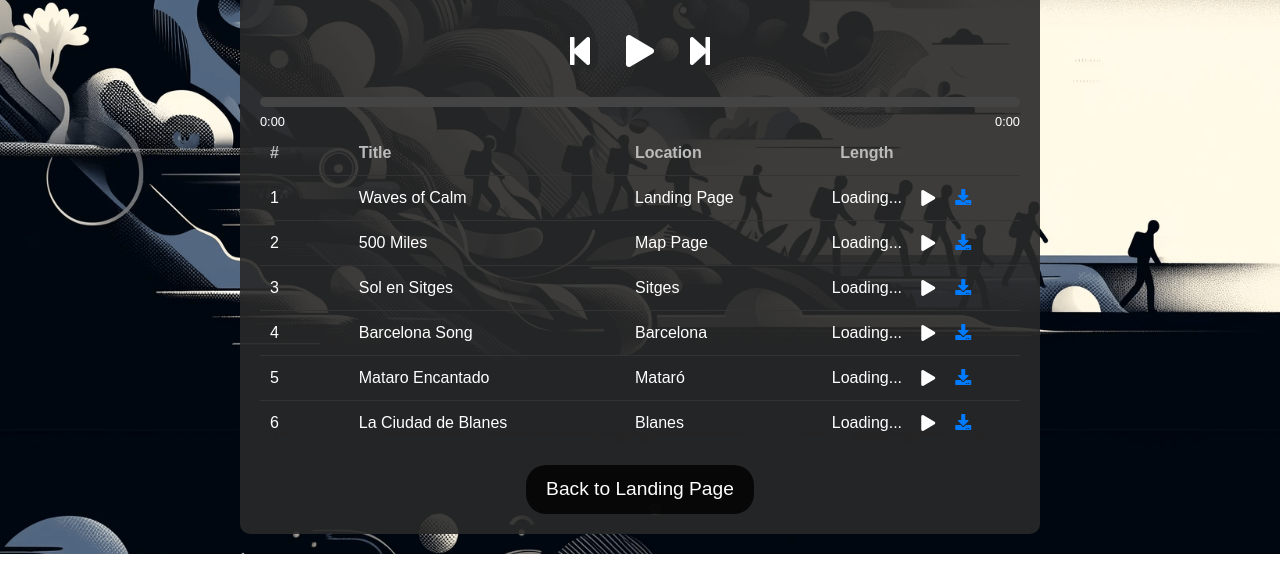
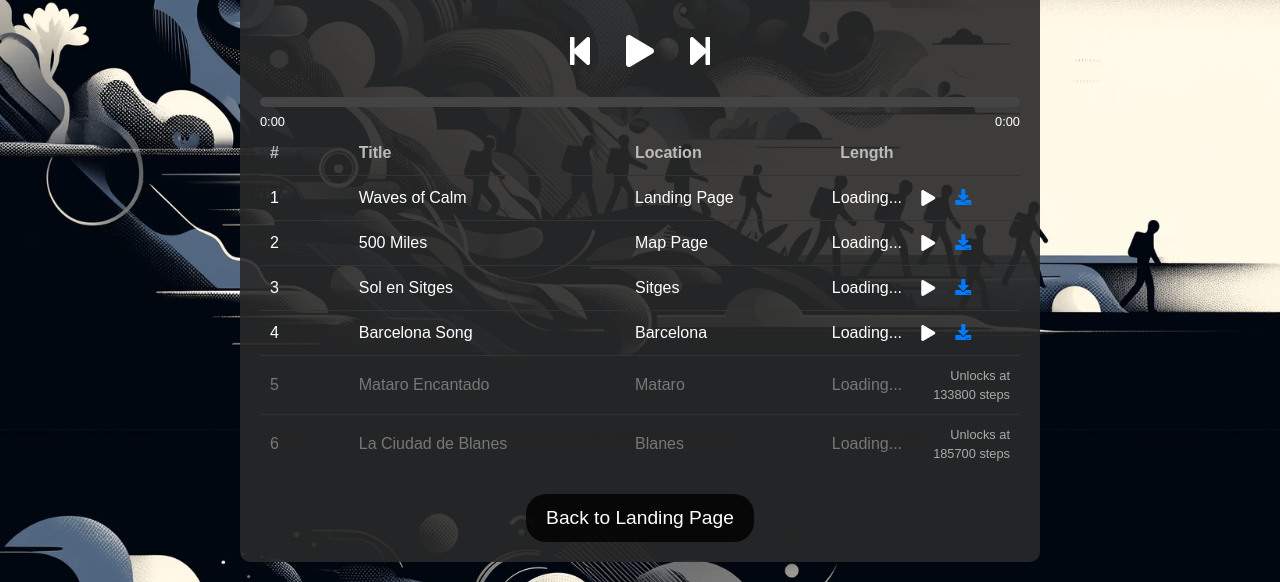
Before and after one commit to Sparmane/step-challenge, a plain HTML site: page playlist.html in a window 1280 px wide. Shown: the part 370-952 px from the top of the page. Before the commit the page ends 924 px from the top, so only its background shows below. Drawn offline with nearby package versions, Linux system fonts and the light colour scheme.

Commit message:
Update playlist.html
Playlist Fixed

```diff
--- a/playlist.html
+++ b/playlist.html
@@ -168,7 +168,7 @@
     </div>
     <div class="player-controls">
       <button id="prevButton"><i class="fas fa-step-backward"></i></button>
-      <button id="playButton" onclick="playSong(0)"><i class="fas fa-play"></i></button>
+      <button id="playButton"><i class="fas fa-play"></i></button>
       <button id="nextButton"><i class="fas fa-step-forward"></i></button>
     </div>
     <div class="progress-container" id="progressContainer">
@@ -191,23 +191,16 @@
     <a href="index.html" class="back-button" id="backButton">Back to Landing Page</a>
   </div>
   <script>
-    // Get the current step count from map.js (adjust the path if necessary)
-    const script = document.createElement('script');
-    script.src = 'map.js';
-    document.head.appendChild(script);
-
-    script.onload = () => {
-      const currentSteps = stepData.currentSteps;
-
     const songs = [
       { title: "Waves of Calm", artist: "Landing Page", stepsRequired: 0, file: "Waves of Calm.mp3", page: "Landing Page", art: "background.png" },
       { title: "500 Miles", artist: "Map Page", stepsRequired: 0, file: "500 Miles.mp3", page: "Map Page", art: "map.png" },
       { title: "Sol en Sitges", artist: "Sitges", stepsRequired: 61293, file: "Sol en Sitges.mp3", page: "Sitges", art: "Sitgesbg.png" },
       { title: "Barcelona Song", artist: "Barcelona", stepsRequired: 71400, file: "BarcelonaSong.mp3", page: "Barcelona", art: "BarcelonaBg.png" },
-        { title: "Mataro Encantado", artist: "Mataró", stepsRequired: 133800, file: "Mataro Encantado.mp3", page: "Mataró", art: "backgroundmataro.png" },
+      { title: "Mataro Encantado", artist: "Mataro", stepsRequired: 133800, file: "Mataro Encantado.mp3", page: "Mataro", art: "backgroundmataro.png" },
       { title: "La Ciudad de Blanes", artist: "Blanes", stepsRequired: 185700, file: "La Ciudad de Blanes.mp3", page: "Blanes", art: "backgroundblanes.png" }
     ];
 
+    let currentSteps = 85000; // Example current steps; update dynamically
     let currentSongIndex = null;
     let audio = null;
     let isDragging = false;
@@ -221,7 +214,7 @@
         songItem.classList.add('song-item', currentSteps >= song.stepsRequired ? 'unlocked' : 'locked');
         songItem.innerHTML = `
           <div class="track-number">${index + 1}</div>
-            <div class="title">${song.title}</div>
+          <div class="title" onclick="playSong(${index})">${song.title}</div>
           <div class="location">${song.artist}</div>
           <div class="length" id="length-${index}">Loading...</div>
           <div class="controls actions">
@@ -349,6 +342,7 @@
 
     document.getElementById('nextButton').onclick = playNextSong;
     document.getElementById('prevButton').onclick = playPrevSong;
+    document.getElementById('playButton').onclick = () => playSong(0);
     document.getElementById('progressContainer').addEventListener('click', handleProgressClick);
     document.getElementById('progressContainer').addEventListener('mousedown', handleProgressMouseDown);
     document.addEventListener('mouseup', handleProgressMouseUp);
@@ -382,7 +376,6 @@
     });
 
     renderPlaylist();
-    };
   </script>
 </body>
 </html>
```
Lines whose indentation alone changed are shown as unchanged.
